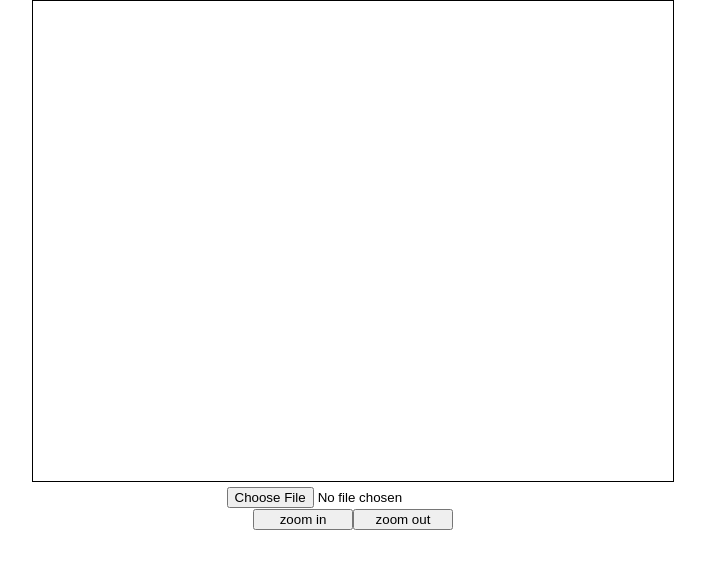
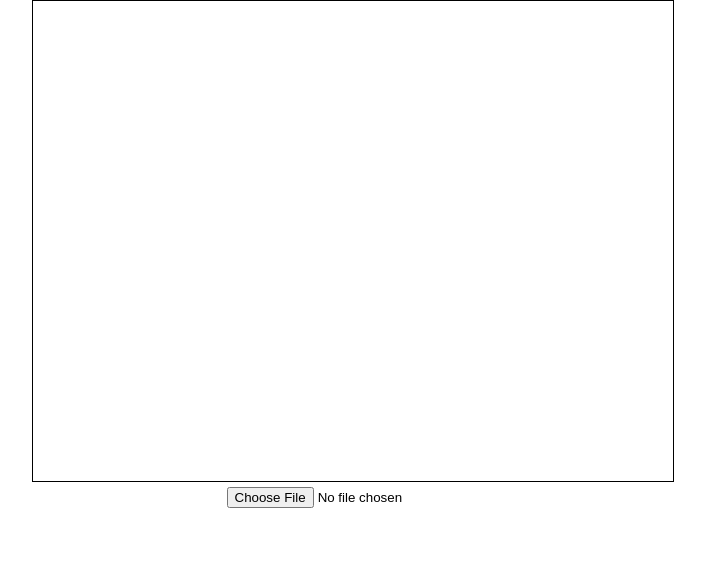
Before and after one commit to perfectcorp-jack/zoom-image, a React (Create React App) app: page / in a window 1280 px wide. Shown: the top 568 px of the page, without its empty margins (287-992 px from the left). Built offline with nearby package versions, Linux system fonts and the light colour scheme.

Commit message:
20221004_1138

```diff
--- a/src/App.js
+++ b/src/App.js
@@ -51,10 +51,8 @@ class App extends React.Component {
   }
 
   handleZoomIn() {
+    this.state.zoom += 0.1;
     const zoom = this.state.zoom;
-    this.setState({
-      zoom: this.state.zoom + 0.1,
-    });
     console.log(this.state.zoom);
     const canvas = document.getElementById('canvas');
     const ctx = canvas.getContext('2d');
@@ -70,9 +68,7 @@ class App extends React.Component {
   }
 
   handleZoomOut() {
-    this.setState({
-      zoom: this.state.zoom - 0.1,
-    });
+    this.state.zoom -= 0.1;
     console.log(this.state.zoom);
     const zoom = this.state.zoom;
     const canvas = document.getElementById('canvas');
@@ -101,9 +97,10 @@ class App extends React.Component {
           <canvas id='canvas' style={{ width: '640px', height: '480px', border: '1px solid black' }} onWheel={this.handleMouseWheel}></canvas>
           <Upload
             handleImageChange={this.handleImageChange}
+            image={this.state.image}
           />
-          <button type="button" style={{ width: '100px' }} onClick={this.handleZoomIn}>zoom in</button>
-          <button type="button" style={{ width: '100px' }} onClick={this.handleZoomOut}>zoom out</button>
+          {this.state.image !== '' ? <button type="button" style={{ width: '100px' }} onClick={this.handleZoomIn}>Zoom In</button> : null}
+          {this.state.image !== '' ? <button type="button" style={{ width: '100px' }} onClick={this.handleZoomOut}>Zoom Out</button> : null}
         </div>
       </div>
     );
--- a/src/Upload.js
+++ b/src/Upload.js
@@ -9,7 +9,7 @@ class Upload extends React.Component {
   render() {
     return (
       <div>
-        <input type='file' accept='image/*' onChange={this.props.handleImageChange} ref={this.myRef} />
+        {this.props.image == '' ? <input type='file' accept='image/*' onChange={this.props.handleImageChange} ref={this.myRef} /> : null}
       </div>
     );
   }
```
